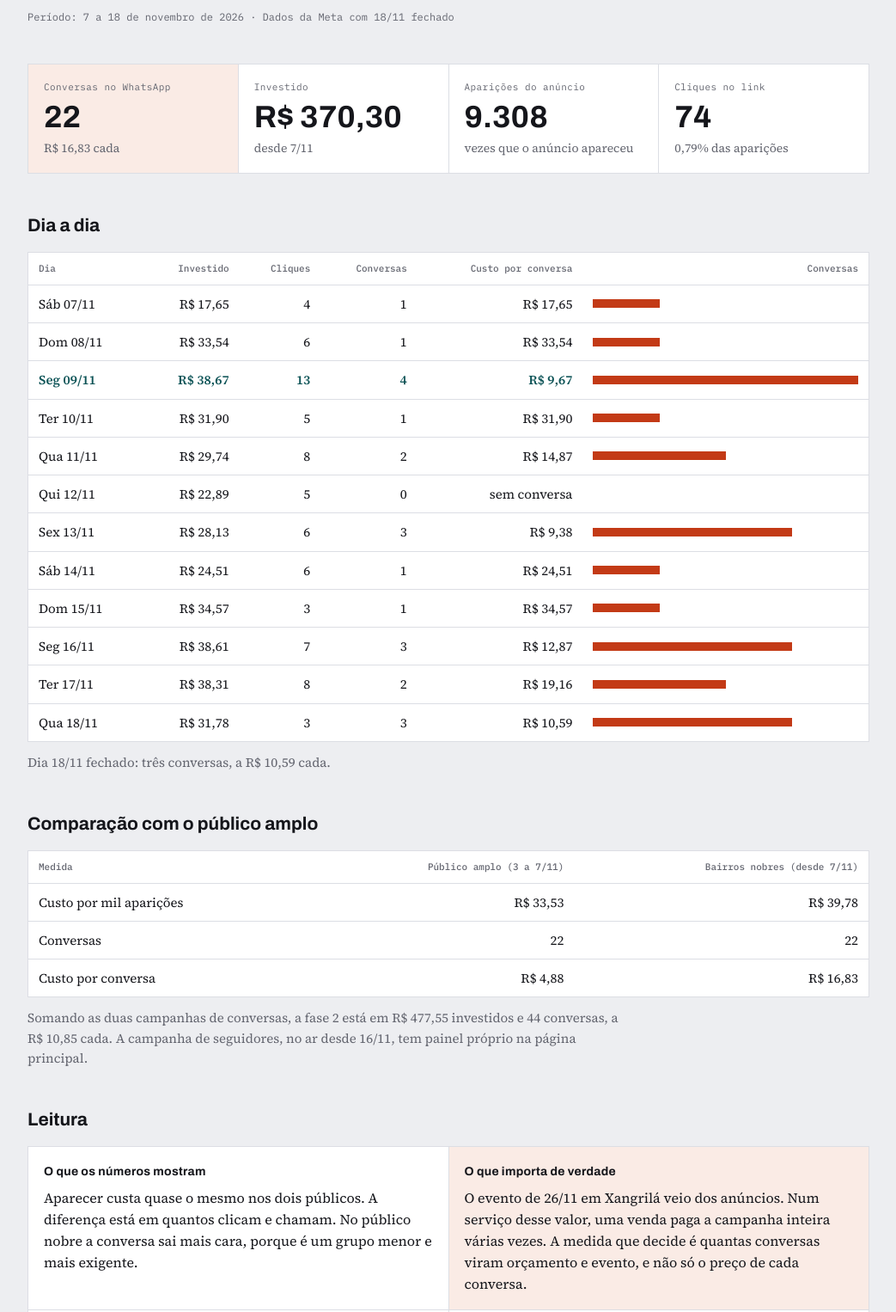
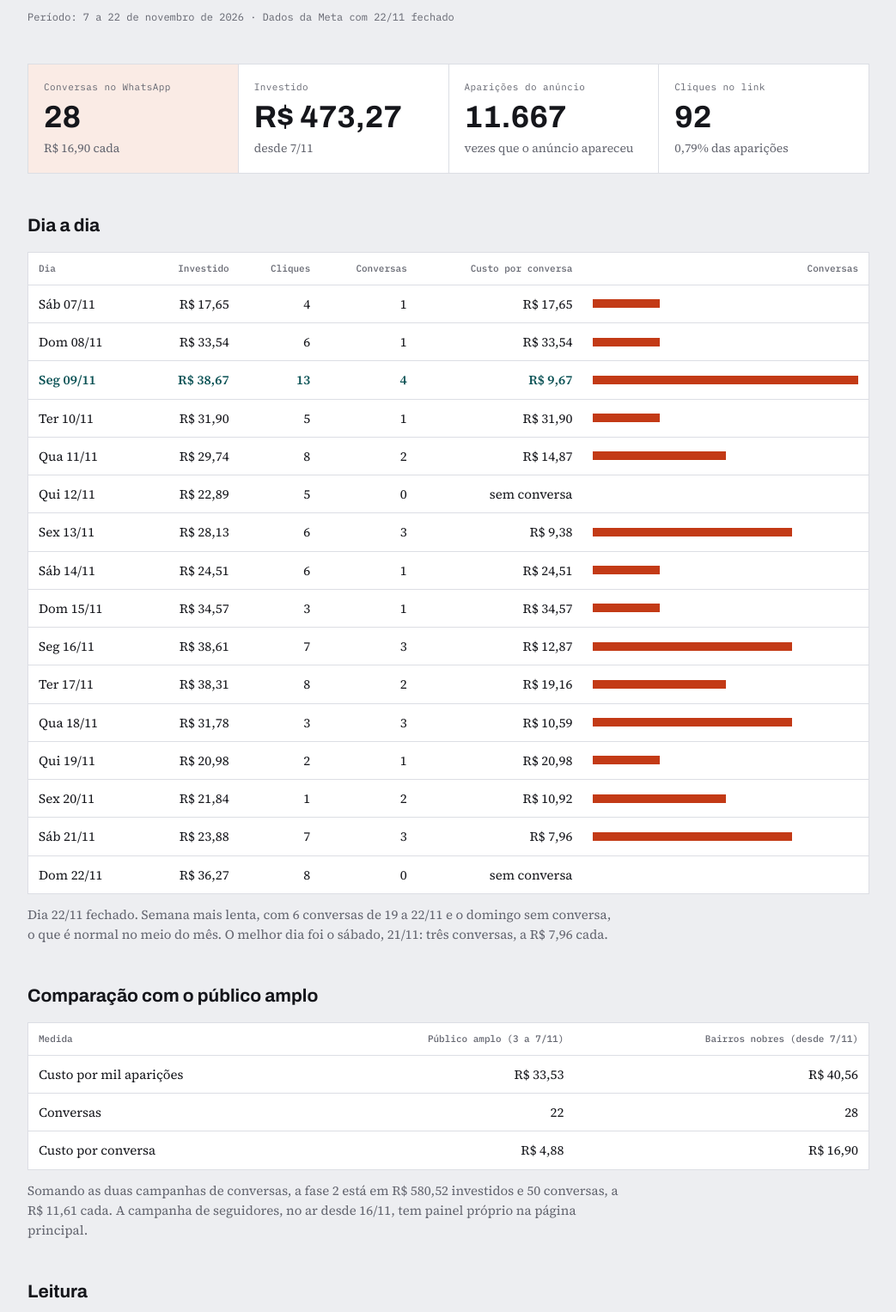
Before and after one commit to fabriciokaempf/eu-asso-pra-ti, a plain HTML site: page anuncios/bairros-nobres/index.html in a window 1280 px wide. Shown: the part 264-1790 px from the top of the page at 86% size, without its empty margins (118-1161 px from the left). Drawn offline with Linux system fonts and the light colour scheme.

Commit message:
Bairros nobres: dados da Meta até 22/11
Co-Authored-By: Claude Opus 5.5 <noreply@anthropic.com>

```diff
--- a/anuncios/bairros-nobres/index.html
+++ b/anuncios/bairros-nobres/index.html
@@ -51,14 +51,14 @@ footer{font-size:13px;color:var(--ink-muted)}
   <div class="kicker">Eu Asso pra Ti · Anúncios da fase 2</div>
   <h1>Campanha dos bairros nobres</h1>
   <p class="lead">Desde 7/11 os anúncios falam só com bairros nobres e condomínios selecionados. A campanha ainda está aprendendo, e já saiu dela o primeiro evento fechado pelos anúncios: 26/11, em Xangrilá. Pelo relato do Diego, nenhum contato reclamou de preço, e quem não fechou foi por data já ocupada.</p>
-  <div class="meta mono">Período: 7 a 18 de novembro de 2026 · Dados da Meta com 18/11 fechado</div>
+  <div class="meta mono">Período: 7 a 22 de novembro de 2026 · Dados da Meta com 22/11 fechado</div>
 </header>
 
 <section aria-label="Visão geral" class="grid g4">
-  <div class="cell featured"><span class="lab">Conversas no WhatsApp</span><div class="num">22</div><div class="ctx">R$ 16,83 cada</div></div>
-  <div class="cell"><span class="lab">Investido</span><div class="num">R$ 370,30</div><div class="ctx">desde 7/11</div></div>
-  <div class="cell"><span class="lab">Aparições do anúncio</span><div class="num">9.308</div><div class="ctx">vezes que o anúncio apareceu</div></div>
-  <div class="cell"><span class="lab">Cliques no link</span><div class="num">74</div><div class="ctx">0,79% das aparições</div></div>
+  <div class="cell featured"><span class="lab">Conversas no WhatsApp</span><div class="num">28</div><div class="ctx">R$ 16,90 cada</div></div>
+  <div class="cell"><span class="lab">Investido</span><div class="num">R$ 473,27</div><div class="ctx">desde 7/11</div></div>
+  <div class="cell"><span class="lab">Aparições do anúncio</span><div class="num">11.667</div><div class="ctx">vezes que o anúncio apareceu</div></div>
+  <div class="cell"><span class="lab">Cliques no link</span><div class="num">92</div><div class="ctx">0,79% das aparições</div></div>
 </section>
 
 <section>
@@ -79,10 +79,14 @@ footer{font-size:13px;color:var(--ink-muted)}
       <tr><td>Seg 16/11</td><td>R$ 38,61</td><td>7</td><td>3</td><td>R$ 12,87</td><td class="barcell"><div class="b" style="width:75%"></div></td></tr>
       <tr><td>Ter 17/11</td><td>R$ 38,31</td><td>8</td><td>2</td><td>R$ 19,16</td><td class="barcell"><div class="b" style="width:50%"></div></td></tr>
       <tr><td>Qua 18/11</td><td>R$ 31,78</td><td>3</td><td>3</td><td>R$ 10,59</td><td class="barcell"><div class="b" style="width:75%"></div></td></tr>
+      <tr><td>Qui 19/11</td><td>R$ 20,98</td><td>2</td><td>1</td><td>R$ 20,98</td><td class="barcell"><div class="b" style="width:25%"></div></td></tr>
+      <tr><td>Sex 20/11</td><td>R$ 21,84</td><td>1</td><td>2</td><td>R$ 10,92</td><td class="barcell"><div class="b" style="width:50%"></div></td></tr>
+      <tr><td>Sáb 21/11</td><td>R$ 23,88</td><td>7</td><td>3</td><td>R$ 7,96</td><td class="barcell"><div class="b" style="width:75%"></div></td></tr>
+      <tr><td>Dom 22/11</td><td>R$ 36,27</td><td>8</td><td>0</td><td>sem conversa</td><td class="barcell"><div class="b" style="width:0%"></div></td></tr>
     </tbody>
   </table>
   </div>
-  <p class="note">Dia 18/11 fechado: três conversas, a R$ 10,59 cada.</p>
+  <p class="note">Dia 22/11 fechado. Semana mais lenta, com 6 conversas de 19 a 22/11 e o domingo sem conversa, o que é normal no meio do mês. O melhor dia foi o sábado, 21/11: três conversas, a R$ 7,96 cada.</p>
 </section>
 
 <section>
@@ -91,13 +95,13 @@ footer{font-size:13px;color:var(--ink-muted)}
   <table>
     <thead><tr><th>Medida</th><th>Público amplo (3 a 7/11)</th><th>Bairros nobres (desde 7/11)</th></tr></thead>
     <tbody>
-      <tr><td>Custo por mil aparições</td><td>R$ 33,53</td><td>R$ 39,78</td></tr>
-            <tr><td>Conversas</td><td>22</td><td>22</td></tr>
-      <tr><td>Custo por conversa</td><td>R$ 4,88</td><td>R$ 16,83</td></tr>
+      <tr><td>Custo por mil aparições</td><td>R$ 33,53</td><td>R$ 40,56</td></tr>
+            <tr><td>Conversas</td><td>22</td><td>28</td></tr>
+      <tr><td>Custo por conversa</td><td>R$ 4,88</td><td>R$ 16,90</td></tr>
     </tbody>
   </table>
   </div>
-  <p class="note">Somando as duas campanhas de conversas, a fase 2 está em R$ 477,55 investidos e 44 conversas, a R$ 10,85 cada. A campanha de seguidores, no ar desde 16/11, tem painel próprio na página principal.</p>
+  <p class="note">Somando as duas campanhas de conversas, a fase 2 está em R$ 580,52 investidos e 50 conversas, a R$ 11,61 cada. A campanha de seguidores, no ar desde 16/11, tem painel próprio na página principal.</p>
 </section>
 
 <section>
@@ -105,7 +109,7 @@ footer{font-size:13px;color:var(--ink-muted)}
   <div class="grid g2">
     <div class="cell"><h3>O que os números mostram</h3><p>Aparecer custa quase o mesmo nos dois públicos. A diferença está em quantos clicam e chamam. No público nobre a conversa sai mais cara, porque é um grupo menor e mais exigente.</p></div>
     <div class="cell featured"><h3>O que importa de verdade</h3><p>O evento de 26/11 em Xangrilá veio dos anúncios. Num serviço desse valor, uma venda paga a campanha inteira várias vezes. A medida que decide é quantas conversas viram orçamento e evento, e não só o preço de cada conversa.</p></div>
-    <div class="cell"><h3>Aprendizado da campanha</h3><p>A Meta ainda está aprendendo com 22 conversas, longe das cerca de 50 que usa de referência. Mexer reinicia esse processo, então esta campanha segue sem alterações, e a de seguidores entrou por fora para não mexer nela.</p></div>
+    <div class="cell"><h3>Aprendizado da campanha</h3><p>A Meta ainda está aprendendo com 28 conversas, longe das cerca de 50 que usa de referência. Mexer reinicia esse processo, então esta campanha segue sem alterações, e a de seguidores entrou por fora para não mexer nela.</p></div>
     <div class="cell"><h3>Próximos passos</h3><ul><li>Anotar na planilha a data pedida em cada conversa, para ver quais dias mais vendem.</li><li>Seguir marcando no WhatsApp quem pede orçamento e quem fecha.</li><li>1º/12: anúncios novos e verba de dezembro, numa mudança só.</li></ul></div>
   </div>
 </section>
```
